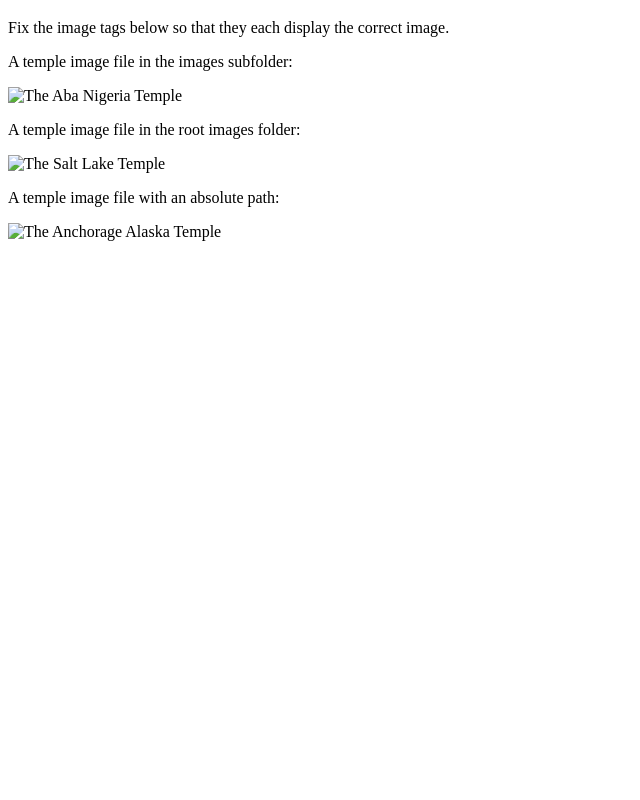
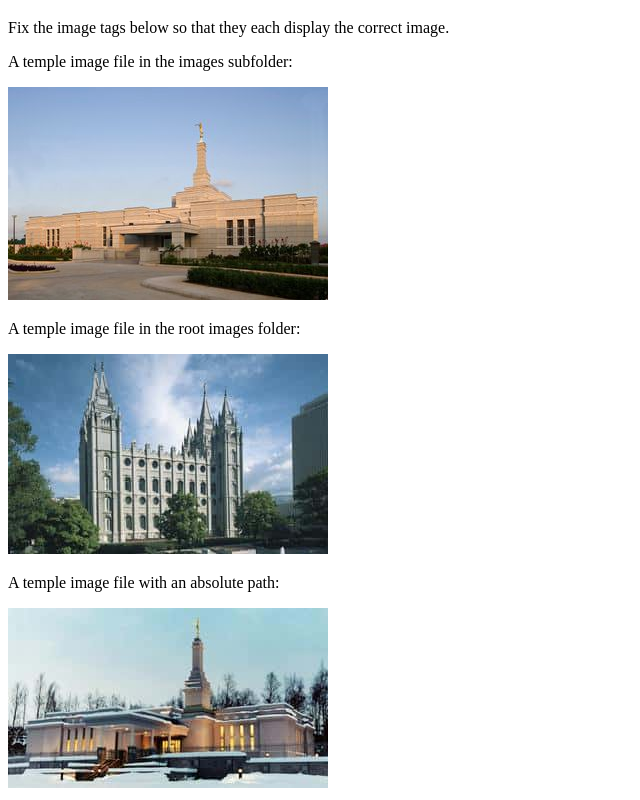
Before and after one commit to nuelenterprise-com/wdd130, a plain HTML site: page week01/file-paths.html in a window 1280 px wide. Shown: the part 61-861 px from the top of the page, without its empty margins (0-640 px from the left). Before the commit the page ends 800 px from the top, so only its background shows below. Drawn offline with Linux system fonts and the light colour scheme.

```diff
--- a/week01/file-paths.html
+++ b/week01/file-paths.html
@@ -12,13 +12,13 @@
     <p>Fix the image tags below so that they each display the correct image.</p>
 
     <p>A temple image file in the images subfolder:</p>
-    <img src="aba-nigeria-temple.jpeg" alt="The Aba Nigeria Temple">
+    <img src="images/aba-nigeria-temple.jpeg" alt="The Aba Nigeria Temple">
 
     <p>A temple image file in the root images folder:</p>
-    <img src="salt-lake-temple.jpg" alt="The Salt Lake Temple">
+    <img src="images/salt-lake-temple.jpg" alt="The Salt Lake Temple">
 
     <p>A temple image file with an absolute path:</p>
-    <img src="anchorage-temple-lds-253274-wallpaper.jpg" alt="The Anchorage Alaska Temple">
+    <img src="images/aba-temple-2.jpg" alt="The Anchorage Alaska Temple">
 
 </body>
 
```
Also changed, not shown: week01/favorite-city.html (added, +17 -0 lines), week01/images.html (+4 -1 lines), week01/abuja-city-2.jpg (added), week01/abuja-city.jpg (added), week01/images/Ghana-temple-small.jpg (added), week01/images/aba-temple-2.jpg (added), week01/images/salt-lake-temple.jpg (added).
